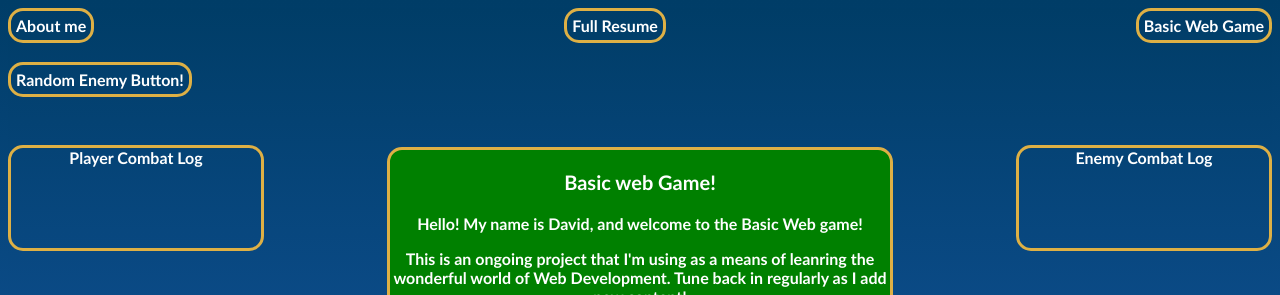
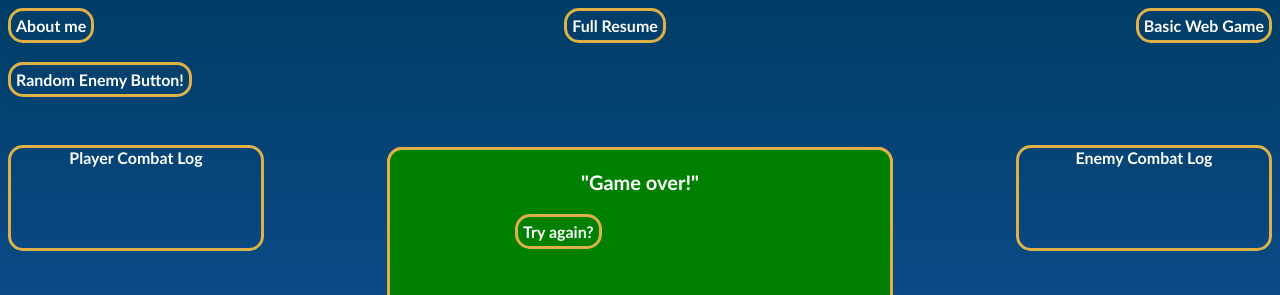
Before and after one commit to DavidOikle/personalWebsite, a plain HTML site: page pages/basicTextGame.html in a window 1280 px wide. Shown: the top 295 px of the page. Drawn offline with Linux system fonts and the light colour scheme.

Commit message:
Update basicTextGame.html

```diff
--- a/pages/basicTextGame.html
+++ b/pages/basicTextGame.html
@@ -45,6 +45,15 @@
   <div id="skillChoiceThree" class="buttons">3</div>
   </div>
   </div>
+
+<div class="resetMenu">
+  <div class="fullScreenMenuTop">"Game over!"</div>
+  <div class="fullScreenMenuBottom">
+  <div id="refreshPage" class="buttons">Try again?</div>
+  </div>
+  </div>
+
+
 
 
 <br>
```
